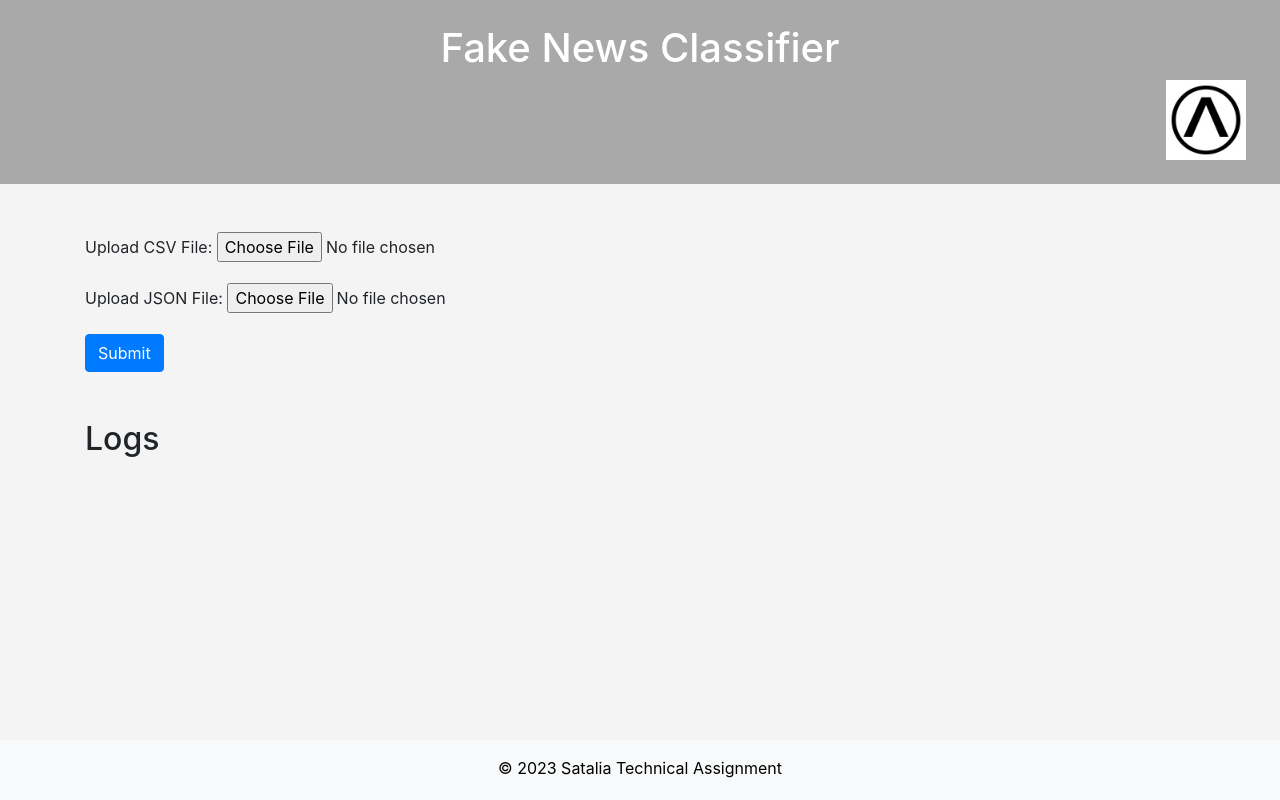
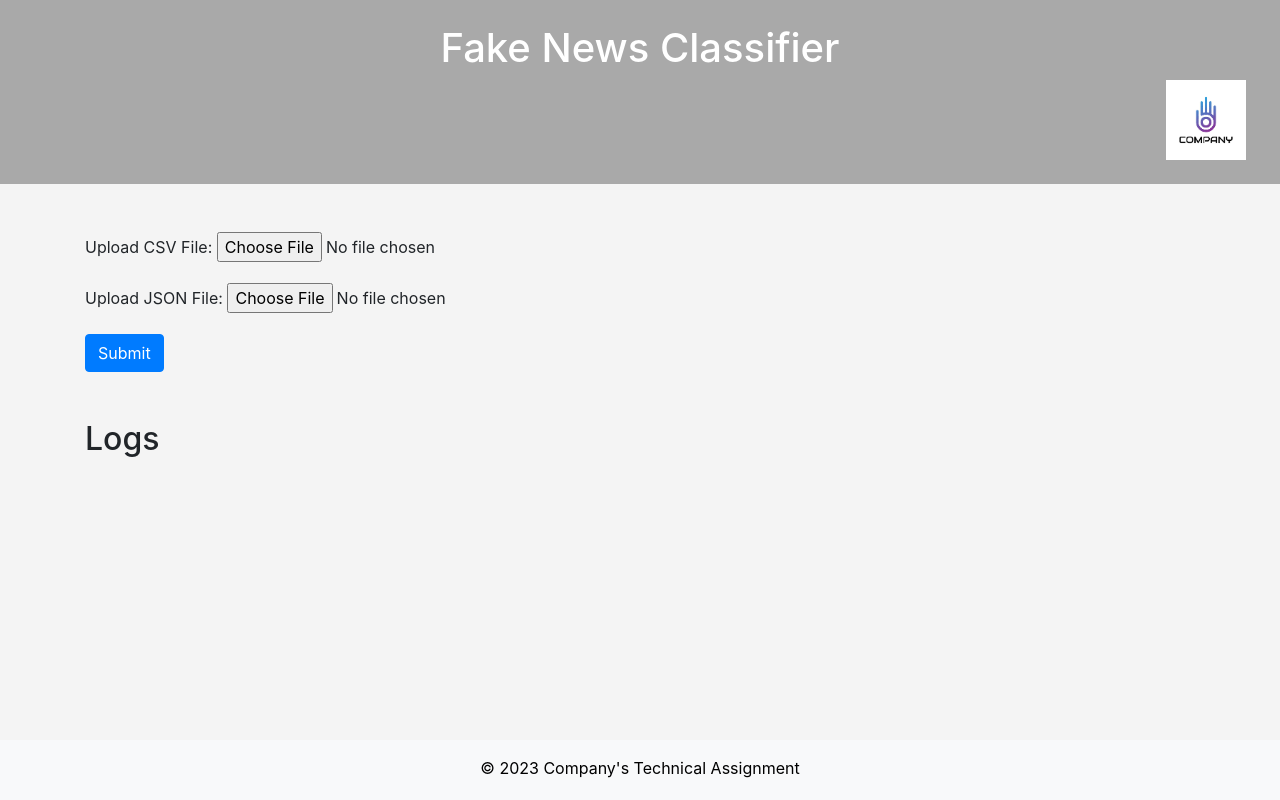
Before and after one commit to vpan93/FakeNewsClassifier, a Flask app: page / in a window 1280 px wide. Run offline with Flask 3, Linux system fonts and the light colour scheme; data that the repository does not hold is empty; some libraries are stand-ins or nearby versions.

Commit message:
changes to index.html

```diff
--- a/FakeNewsClassifierPackage/templates/index.html
+++ b/FakeNewsClassifierPackage/templates/index.html
@@ -11,7 +11,7 @@
     <header class="bg-dark-gray text-gray text-center p-4">
         <h1>Fake News Classifier</h1>
         <div class="logo-container text-right">
-            <img src="{{ url_for('static', filename='satalia_logo.jpeg') }}" alt="Satalia Logo" style="width: 80px; height: 80px;"/>
+            <img src="{{ url_for('static', filename='company_logo.jpeg') }}" alt="Company Logo" style="width: 80px; height: 80px;"/>
         </div>
     </header>
     <main class="container mt-5">
@@ -37,7 +37,7 @@
     </main>
     <footer class="bg-light text-center text-lg-start">
         <div class="text-center p-3">
-            © 2023 Satalia Technical Assignment
+            © 2023 Company's Technical Assignment
         </div>
     </footer>
     <script src="https://code.jquery.com/jquery-3.5.1.min.js"></script>
```
Also changed, not shown: FakeNewsClassifierPackage/static/company_logo.jpeg (added), FakeNewsClassifierPackage/static/satalia_logo.jpeg (deleted).
